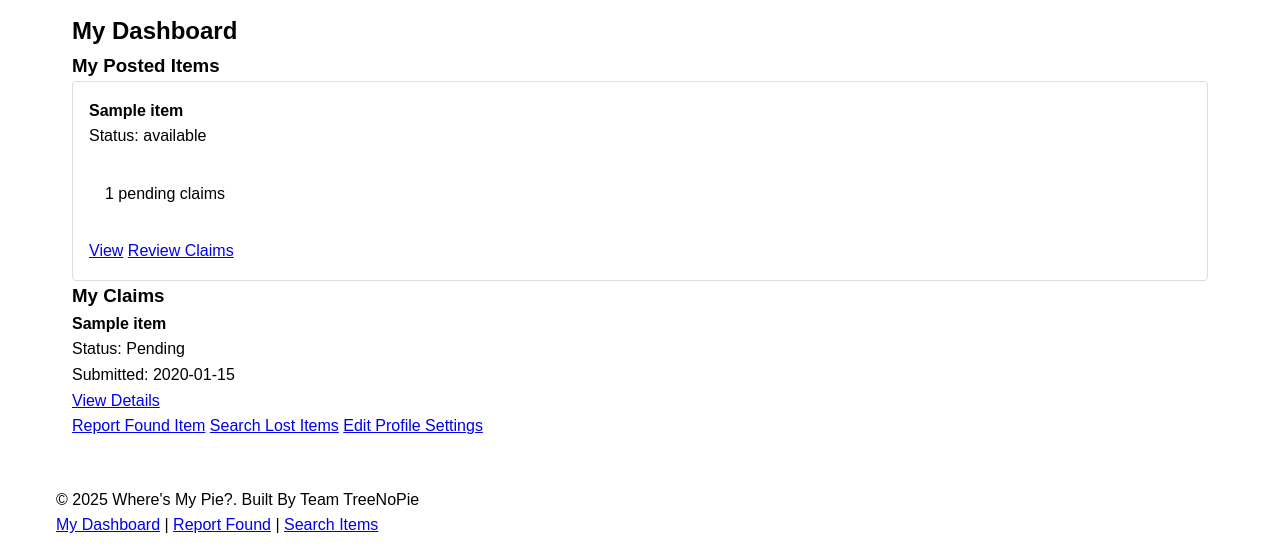
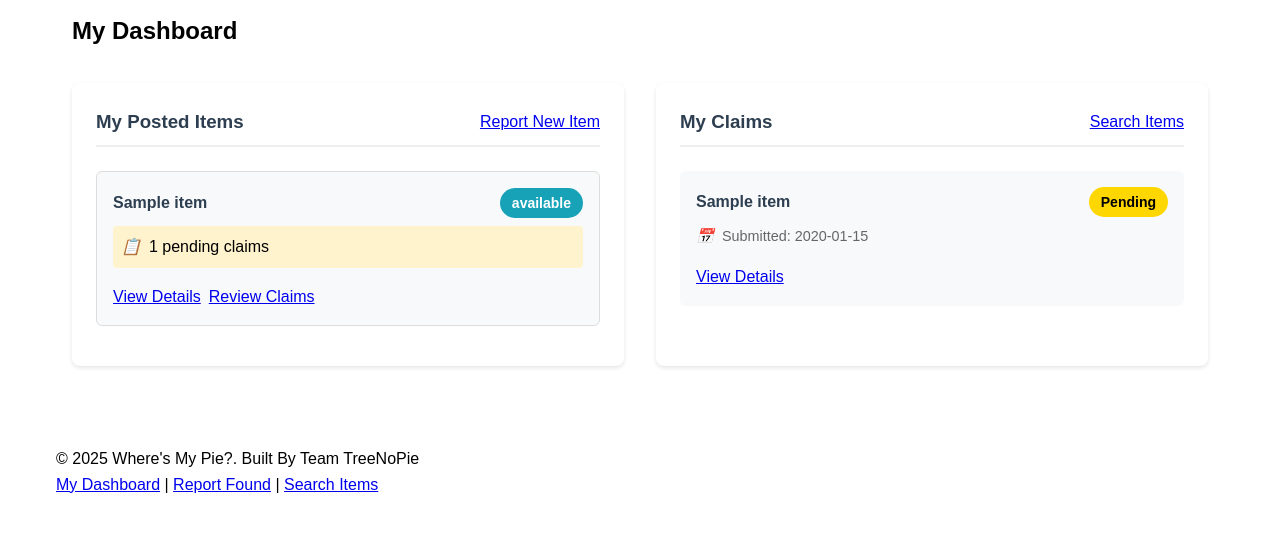
Before and after one commit to Irenemicooo/WheresMyPie, a PHP site: page /WheresMyPie/user/dashboard.php in a window 1280 px wide. Shown: the part 385-939 px from the top of the page. After the commit the page ends 878 px from the top, so only its background shows below. Run offline with PHP 8.4, Linux system fonts and the light colour scheme; the visitor is signed in with stand-in values (Sample User, id 1); tables that the repository leaves empty hold one stand-in row (values such as "Sample post").

Commit message:
made dashboard page more clearer

```diff
--- a/public_html/user/dashboard.php
+++ b/public_html/user/dashboard.php
@@ -52,24 +52,35 @@
 
     <div class="dashboard-grid">
         <!-- Posted Items Section -->
-        <section class="dashboard-section">
-            <h3>My Posted Items</h3>
+        <section class="dashboard-section card">
+            <div class="section-header">
+                <h3>My Posted Items</h3>
+                <a href="../items/create.php" class="btn btn-sm btn-primary">Report New Item</a>
+            </div>
+
             <?php if (empty($items)): ?>
-                <p>No items posted yet.</p>
+                <p class="empty-state">No items posted yet.</p>
             <?php else: ?>
                 <div class="items-list">
                     <?php foreach ($items as $item): ?>
                         <div class="item-card">
-                            <h4><?= htmlspecialchars($item['title']) ?></h4>
-                            <p>Status: <?= $item['approved_status'] === 'approved' ? 'Claimed' : htmlspecialchars($item['status']) ?></p>
+                            <div class="card-header">
+                                <h4><?= htmlspecialchars($item['title']) ?></h4>
+                                <span class="status-badge <?= $item['approved_status'] === 'approved' ? 'claimed' : $item['status'] ?>">
+                                    <?= $item['approved_status'] === 'approved' ? 'Claimed' : htmlspecialchars($item['status']) ?>
+                                </span>
+                            </div>
+
                             <?php if ($item['pending_claims'] > 0): ?>
-                                <p class="alert alert-info">
-                                    <?= $item['pending_claims'] ?> pending claims
-                                </p>
+                                <div class="alert alert-info">
+                                    <i class="alert-icon">📋</i>
+                                    <span><?= $item['pending_claims'] ?> pending claims</span>
+                                </div>
                             <?php endif; ?>
-                            <div class="item-actions">
+
+                            <div class="card-actions">
                                 <a href="../items/view.php?id=<?= $item['item_id'] ?>"
-                                   class="btn btn-sm btn-primary">View</a>
+                                   class="btn btn-sm btn-outline">View Details</a>
                                 <?php if ($item['pending_claims'] > 0): ?>
                                     <a href="../claims/review.php?item_id=<?= $item['item_id'] ?>"
                                        class="btn btn-sm btn-warning">Review Claims</a>
@@ -81,33 +92,142 @@
             <?php endif; ?>
         </section>
 
-        <!-- My Claims Section -->
-        <section class="dashboard-section">
-            <h3>My Claims</h3>
+        <!-- Claims Section -->
+        <section class="dashboard-section card">
+            <div class="section-header">
+                <h3>My Claims</h3>
+                <a href="../items/search.php" class="btn btn-sm btn-primary">Search Items</a>
+            </div>
+
             <?php if (empty($claims)): ?>
-                <p>No claims submitted yet.</p>
+                <p class="empty-state">No claims submitted yet.</p>
             <?php else: ?>
                 <div class="claims-list">
                     <?php foreach ($claims as $claim): ?>
                         <div class="claim-card">
-                            <h4><?= htmlspecialchars($claim['item_title']) ?></h4>
-                            <p>Status: <span class="status-<?= $claim['status'] ?>">
-                                <?= $claim['status'] === 'approved' ? 'Claimed' : ucfirst($claim['status']) ?>
-                            </span></p>
-                            <p>Submitted: <?= date('Y-m-d', strtotime($claim['created_at'])) ?></p>
-                            <a href="../claims/view.php?id=<?= $claim['claim_id'] ?>" class="btn btn-primary">View Details</a>
+                            <div class="card-header">
+                                <h4><?= htmlspecialchars($claim['item_title']) ?></h4>
+                                <span class="status-badge <?= $claim['status'] ?>">
+                                    <?= $claim['status'] === 'approved' ? 'Claimed' : ucfirst($claim['status']) ?>
+                                </span>
+                            </div>
+                            <p class="submission-date">
+                                <i class="date-icon">📅</i>
+                                Submitted: <?= date('Y-m-d', strtotime($claim['created_at'])) ?>
+                            </p>
+                            <div class="card-actions">
+                                <a href="../claims/view.php?id=<?= $claim['claim_id'] ?>"
+                                   class="btn btn-sm btn-outline">View Details</a>
+                                <?php if ($claim['status'] === 'approved'): ?>
+                                    <a href="../chat/room.php?claim_id=<?= $claim['claim_id'] ?>"
+                                       class="btn btn-sm btn-primary">Chat</a>
+                                <?php endif; ?>
+                            </div>
                         </div>
                     <?php endforeach; ?>
                 </div>
             <?php endif; ?>
         </section>
     </div>
-
-    <div class="dashboard-actions">
-        <a href="../items/create.php" class="btn btn-primary">Report Found Item</a>
-        <a href="../items/search.php" class="btn btn-secondary">Search Lost Items</a>
-        <a href="profile.php" class="btn btn-info">Edit Profile Settings</a>
-    </div>
 </div>
 
+<style>
+.dashboard-grid {
+    display: grid;
+    grid-template-columns: 1fr 1fr;
+    gap: 2rem;
+    margin: 2rem 0;
+}
+
+.card {
+    background: #fff;
+    border-radius: 8px;
+    box-shadow: 0 2px 4px rgba(0,0,0,0.1);
+    padding: 1.5rem;
+}
+
+.section-header {
+    display: flex;
+    justify-content: space-between;
+    align-items: center;
+    margin-bottom: 1.5rem;
+    padding-bottom: 0.5rem;
+    border-bottom: 2px solid #eee;
+}
+
+.section-header h3 {
+    margin: 0;
+    color: #2c3e50;
+}
+
+.item-card, .claim-card {
+    background: #f8f9fa;
+    border-radius: 6px;
+    padding: 1rem;
+    margin-bottom: 1rem;
+}
+
+.card-header {
+    display: flex;
+    justify-content: space-between;
+    align-items: center;
+    margin-bottom: 0.5rem;
+}
+
+.card-header h4 {
+    margin: 0;
+    color: #2c3e50;
+}
+
+.status-badge {
+    display: inline-block;
+    padding: 0.25rem 0.75rem;
+    border-radius: 15px;
+    font-size: 0.875rem;
+    font-weight: bold;
+}
+
+.status-badge.available { background: #17a2b8; color: white; }
+.status-badge.claimed { background: #28a745; color: white; }
+.status-badge.pending { background: #ffd700; color: black; }
+.status-badge.rejected { background: #dc3545; color: white; }
+
+.alert {
+    display: flex;
+    align-items: center;
+    gap: 0.5rem;
+    padding: 0.5rem;
+    margin: 0.5rem 0;
+    background: #fff3cd;
+    border-radius: 4px;
+}
+
+.card-actions {
+    display: flex;
+    gap: 0.5rem;
+    margin-top: 1rem;
+}
+
+.empty-state {
+    text-align: center;
+    color: #6c757d;
+    padding: 2rem;
+}
+
+.submission-date {
+    display: flex;
+    align-items: center;
+    gap: 0.5rem;
+    color: #666;
+    margin: 0.5rem 0;
+    font-size: 0.9rem;
+}
+
+@media (max-width: 768px) {
+    .dashboard-grid {
+        grid-template-columns: 1fr;
+    }
+}
+</style>
+
 <?php include '../includes/footer.php'; ?>
```
